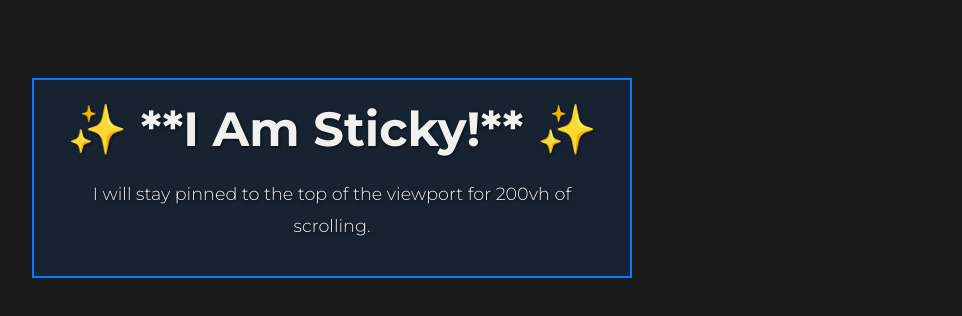
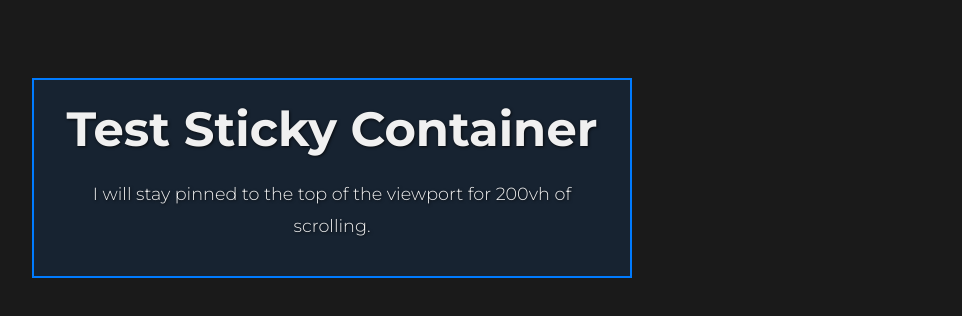
Before and after one commit to ThomasWatkins/PhortexPhotoPortfolio, a plain HTML site: page index.html in a window 1280 px wide. Shown: the part 822-1138 px from the top of the page, without its empty margins (308-1270 px from the left). Drawn offline with nearby package versions, Linux system fonts and the light colour scheme; a script that the page names is missing.

Commit message:
Fix sticky element title in index.html

```diff
--- a/index.html
+++ b/index.html
@@ -53,7 +53,7 @@
 
         <section class="page-section" id="pin-container" style="background-color: var(--dark-bg);">
             <div id="sticky-element" style="padding: 20px; border: 2px solid var(--primary-color); background-color: rgba(0, 123, 255, 0.1); width: 80%; max-width: 600px; text-align: center;">
-                <h2>✨ **I Am Sticky!** ✨</h2>
+                <h2>Test Sticky Container</h2>
                 <p>I will stay pinned to the top of the viewport for 200vh of scrolling.</p>
             </div>
             <p style="margin-top: 100vh; font-size: 0.9rem; color: #aaa;">Scroll down a lot to activate the pin and then to unpin it.</p>
```
